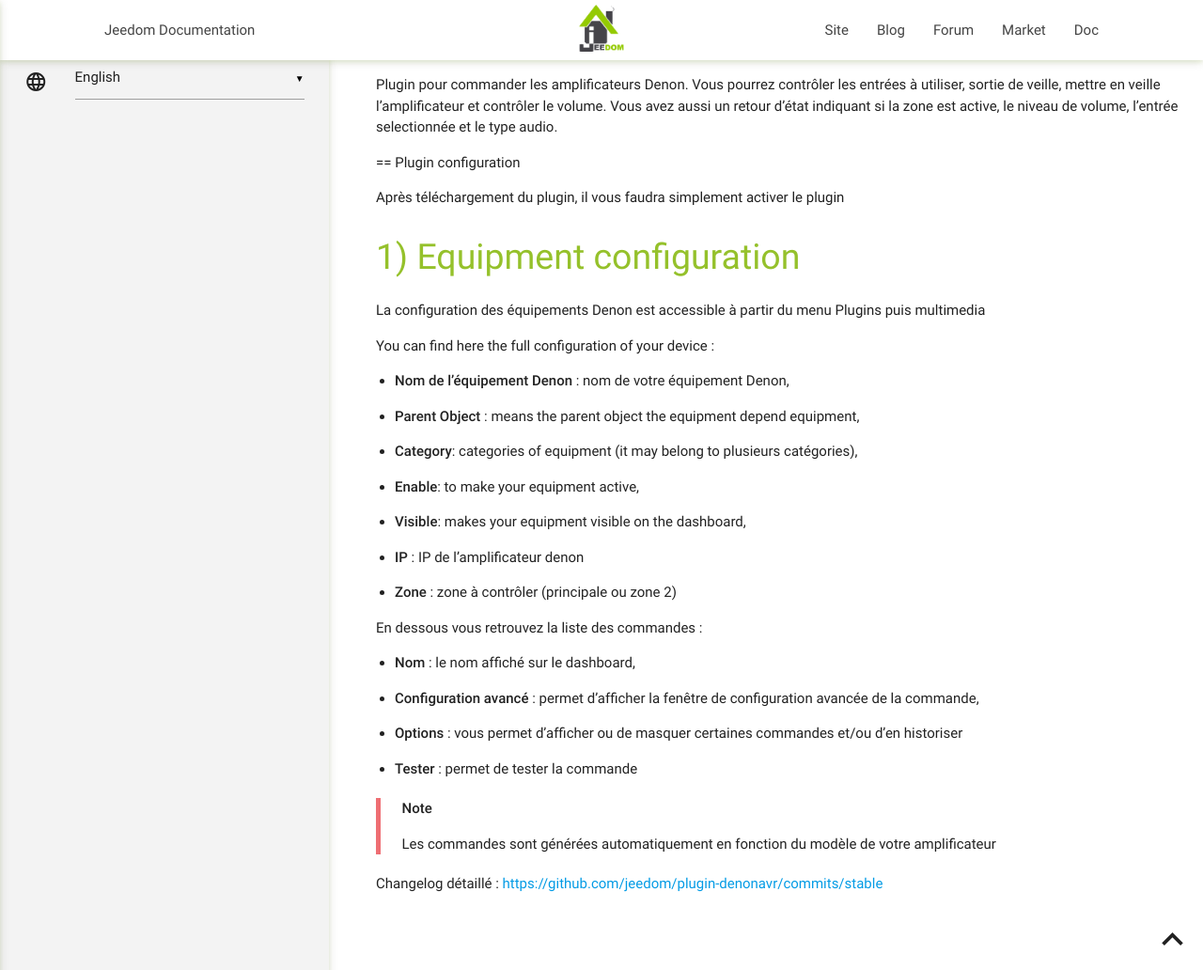
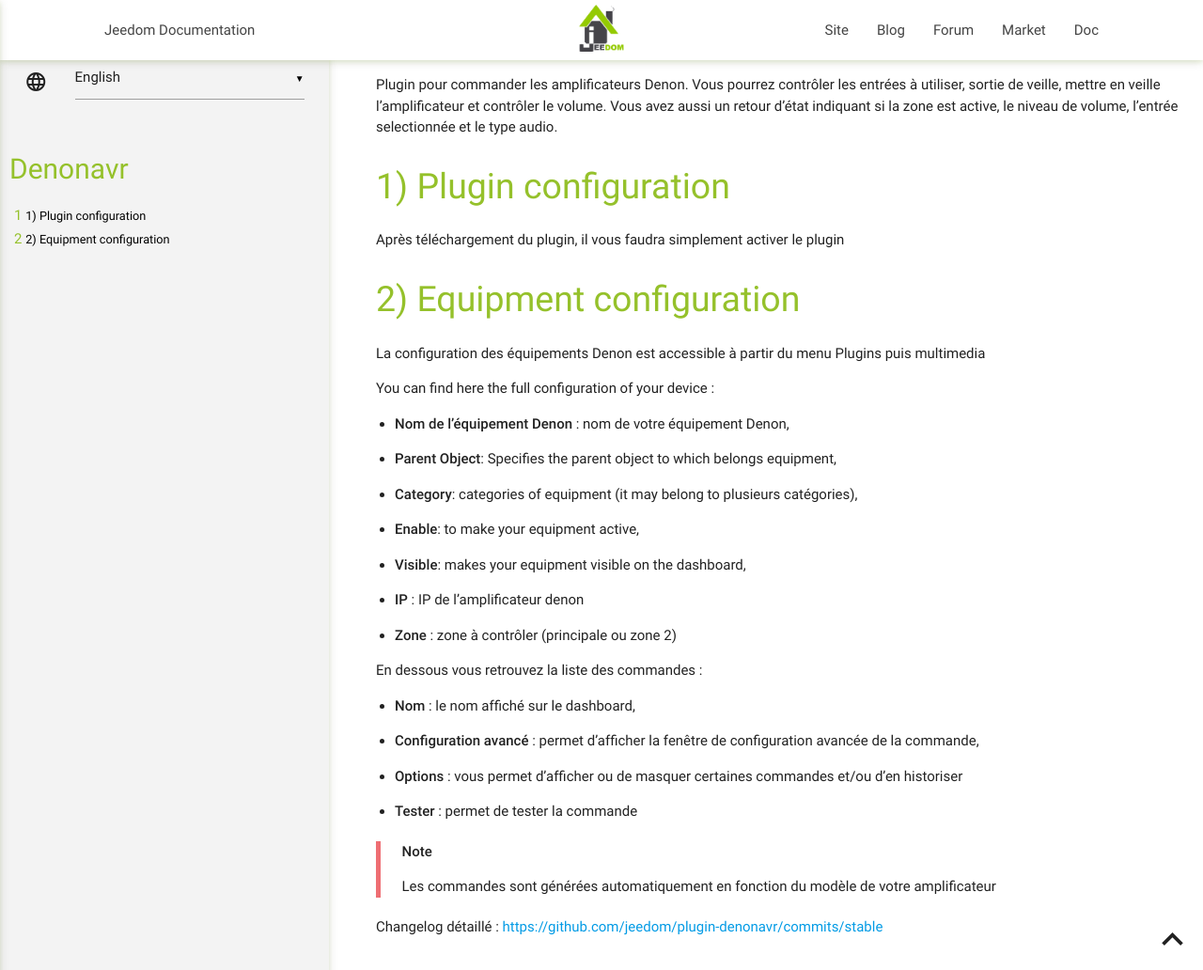
Before and after one commit to jeedom/plugin-denonavr, a Jekyll site: the page built from docs/en_US/index.md, in a window 1280 px wide and 1032 px high. Shown: the whole window at 94% size. Built offline with Jekyll 4.4.1, drawn with Linux system fonts in a browser that asks for light colours; our own code applies the rules of GitHub Pages for plain Markdown files.

Commit message:
[ROBOT] Action all

```diff
--- a/docs/en_US/index.md
+++ b/docs/en_US/index.md
@@ -4,7 +4,8 @@ l’amplificateur et contrôler le volume. Vous avez aussi un retour d’état
 indiquant si la zone est active, le niveau de volume, l’entrée
 selectionnée et le type audio.
 
-== Plugin configuration
+Plugin configuration
+=======================
 
 Après téléchargement du plugin, il vous faudra simplement activer le
 plugin
@@ -19,7 +20,7 @@ You can find here the full configuration of your device :
 
 -   **Nom de l’équipement Denon** : nom de votre équipement Denon,
 
--   **Parent Object** : means the parent object the equipment depend
+-   **Parent Object**: Specifies the parent object to which belongs
     equipment,
 
 -   **Category**: categories of equipment (it may belong to
```
